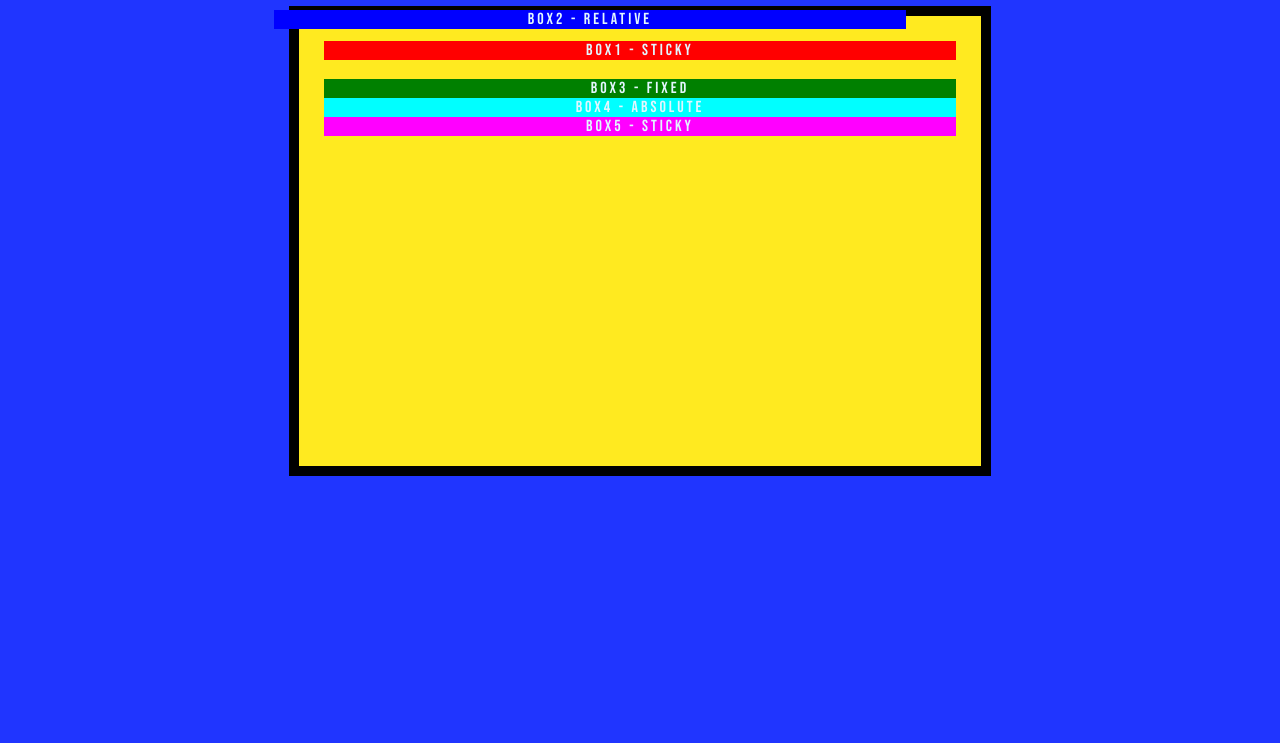
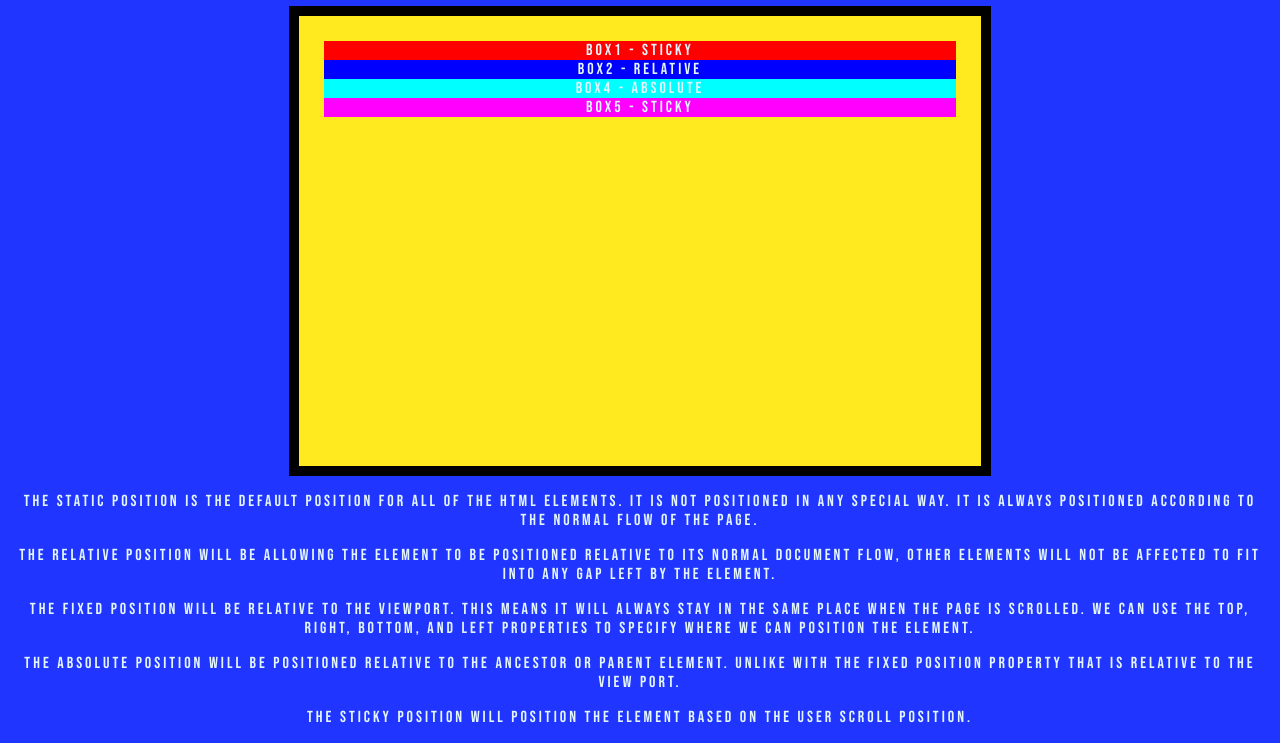
Before and after one commit to rodprogramdev/CSS-Positioning-Playground, a plain HTML site: page index.html in a window 1280 px wide. Shown: the part 76-819 px from the top of the page. Drawn offline with Linux system fonts and the light colour scheme.

Commit message:
Position fixed

```diff
--- a/index.html
+++ b/index.html
@@ -43,7 +43,7 @@
 
       .box2{
         background-color: blue;
-        position:relative;
+        /* position:relative;  */
         /* top: 10px; */
         /* left: 10px;  */
         bottom: 50px;
@@ -54,7 +54,8 @@
 
       .box3{
         background-color:green;
-        /* position: fixed; */
+        position: fixed;
+        top:0;
       }
 
       .box4{
@@ -77,5 +78,11 @@
       <div class="box4">Box4 - Absolute</div>
       <div class="box5">Box5 - Sticky</div>
     </div>
+
+    <p>The <span>Static</span> position is the default position for all of the HTML elements. It is not positioned in any special way. It is always positioned according to the normal flow of the page.</p>
+    <p>The <span>Relative</span> position will be allowing the element to be positioned relative to its normal document flow, other elements will not be affected to fit into any gap left by the element.</p>
+    <p>The <span>Fixed</span> position will be relative to the viewport. This means it will always stay in the same place when the page is scrolled. We can use the top, right, bottom, and left properties to specify where we can position the element. </p>
+    <p> The <span>Absolute</span> position will be positioned relative to the ancestor or parent element. Unlike with the fixed position property that is relative to the view port.</p>
+    <p> The <span>Sticky</span> position will position the element based on the user scroll position.</p>
   </body>
 </html>
```
